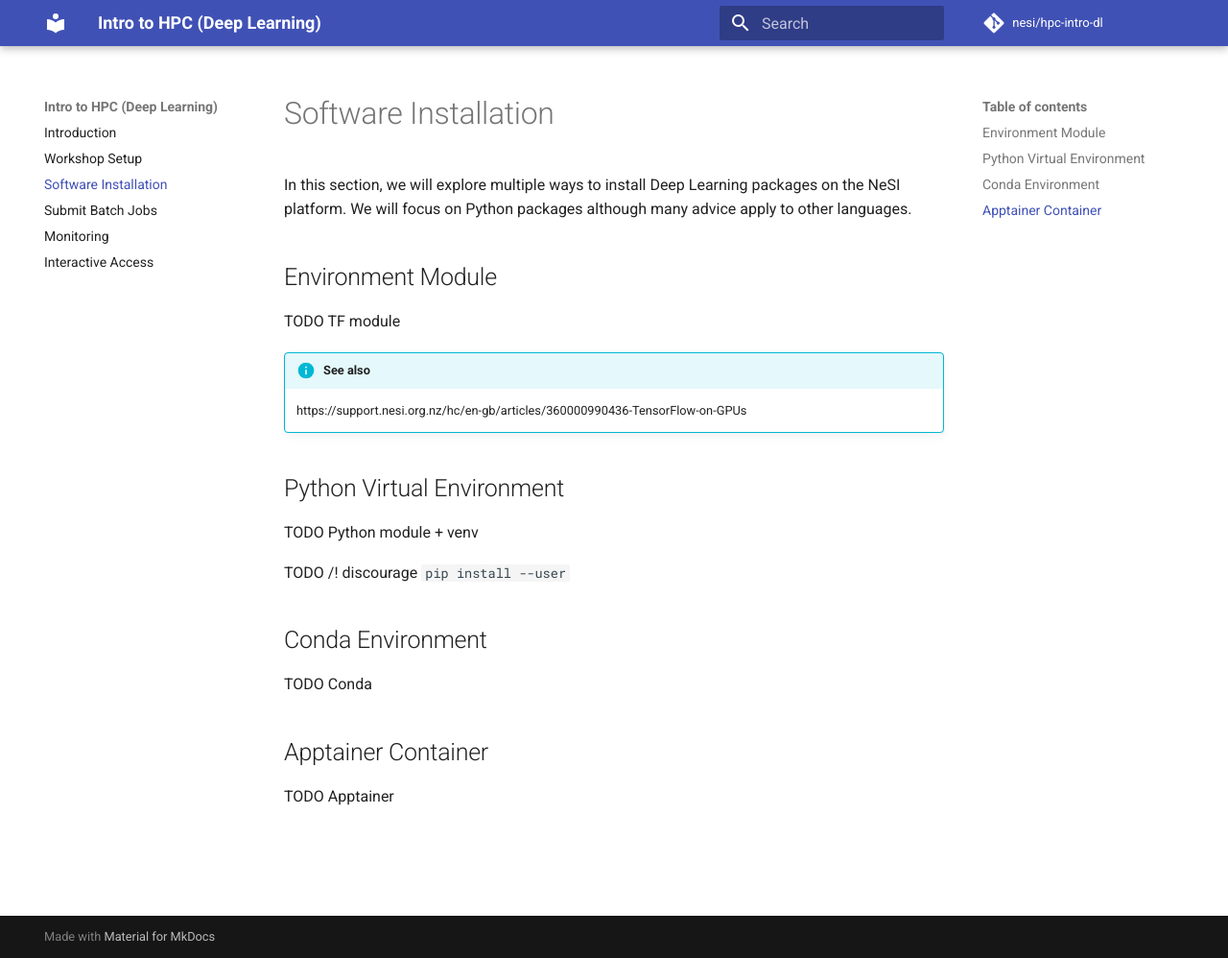
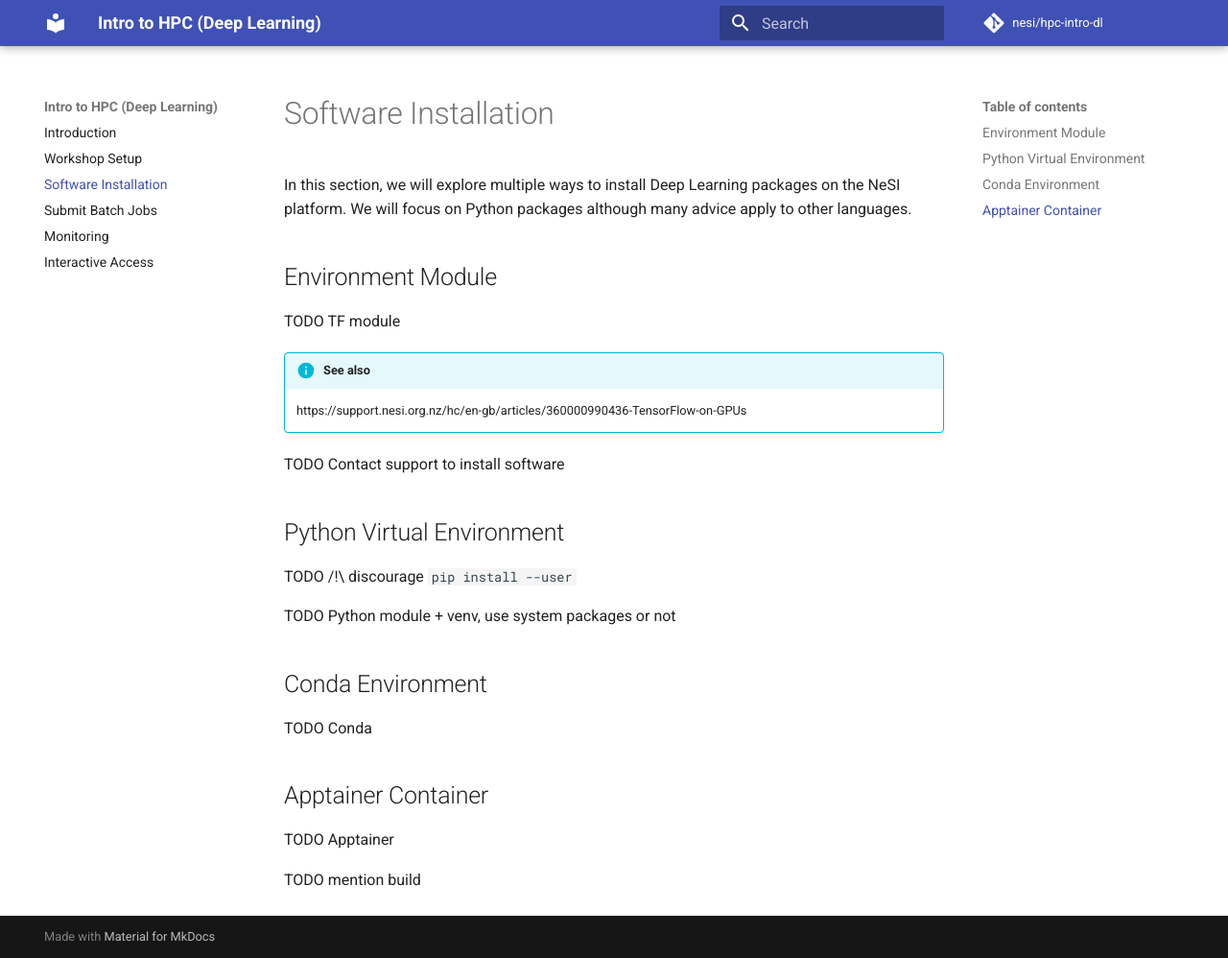
Before and after one commit to nesi/hpc-intro-dl, an MkDocs documentation site: the page built from docs/install.md, in a window 1280 px wide and 998 px high. Shown: the whole window at 96% size. Built offline with MkDocs 1.6.1 and Material for MkDocs 9.7.7, drawn with Linux system fonts in a browser that asks for light colours; comment, search, counter and statistics services are not loaded.

Commit message:
add ideas

```diff
--- a/docs/install.md
+++ b/docs/install.md
@@ -10,12 +10,13 @@ TODO TF module
 !!! info "See also"
     https://support.nesi.org.nz/hc/en-gb/articles/360000990436-TensorFlow-on-GPUs
 
+TODO Contact support to install software
 
 ## Python Virtual Environment
 
-TODO Python module + venv
+TODO /!\\ discourage `pip install --user`
 
-TODO /!\ discourage `pip install --user`
+TODO Python module + venv, use system packages or not
 
 ## Conda Environment
 
@@ -24,3 +25,5 @@ TODO Conda
 ## Apptainer Container
 
 TODO Apptainer
+
+TODO mention build
```
Also changed, not shown: docs/interact.md (+1 -1 lines), docs/monitor.md (+3 -1 lines), docs/submit.md (+5 -1 lines).
